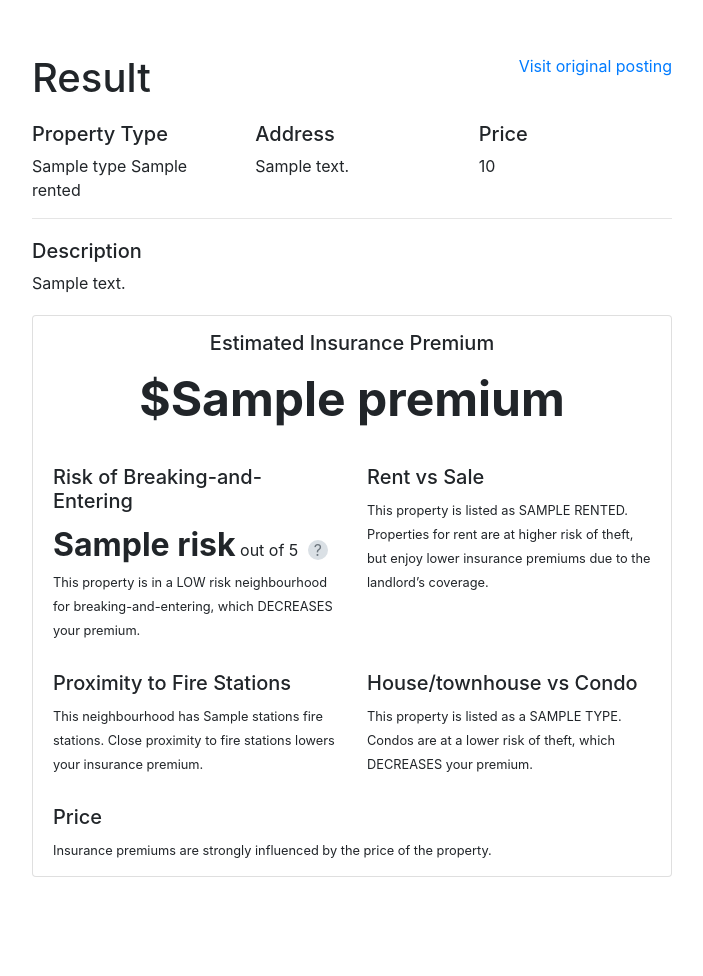
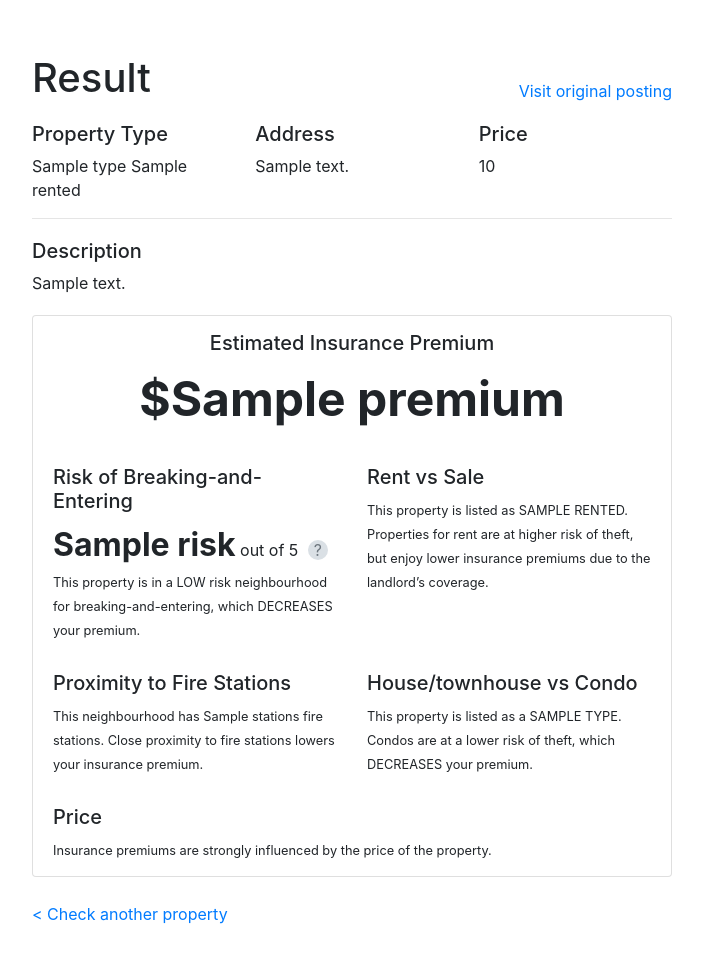
Before and after one commit to mhuap/hackthe6ix, a Flask app: template templates/result.html in a window 1280 px wide. Shown: the part 96-1072 px from the top of the page, without its empty margins (288-991 px from the left). Before the commit the page ends 973 px from the top, so only its background shows below. Run offline with Flask 2, Linux system fonts and the light colour scheme; the template is opened without the code that fills it: most values are stand-ins (such as "Sample title", 1, 10 or a date in 2020); some libraries are stand-ins or nearby versions.

Commit message:
back link added

```diff
--- a/static/style.css
+++ b/static/style.css
@@ -19,7 +19,7 @@
 
 #remax-link {
   position: absolute;
-  top: 150px;
+  top: 175px;
   right: 0;
 }
 
@@ -84,3 +84,8 @@ img {
   z-index: -1;
   width: 60%;
 }
+
+a#back {
+  margin-top: 25px;
+  display: block;
+}
--- a/templates/result.html
+++ b/templates/result.html
@@ -103,6 +103,7 @@
           </div>
         </div>
       </div>
+      <a id='back' href='/' class='text-primary'>< Check another property</a>
 
     </div>
 </body>
```
